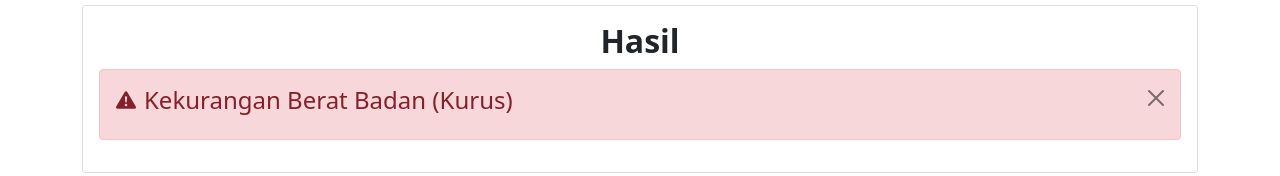
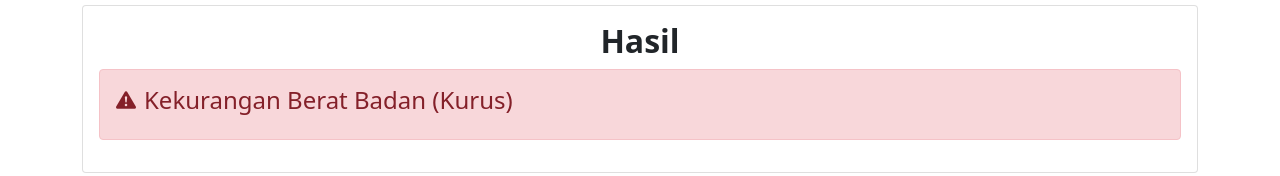
Before and after one commit to nuflakbrr/react-praktikum, a React (Create React App) app: page /bmi in a window 1280 px wide. Shown: the part 454-630 px from the top of the page. Built offline with nearby package versions, Linux system fonts and the light colour scheme.

Commit message:
remove close button

```diff
--- a/src/components/Alert.js
+++ b/src/components/Alert.js
@@ -10,7 +10,6 @@ function Alert({ heading, type, icons }) {
                         <h4 className="alert-heading">{heading}</h4>
                     </div>
                 </div>
-                <button type="button" className="btn-close" data-bs-dismiss="alert" aria-label="Close"></button>
             </div>
         </div >
     )
```
